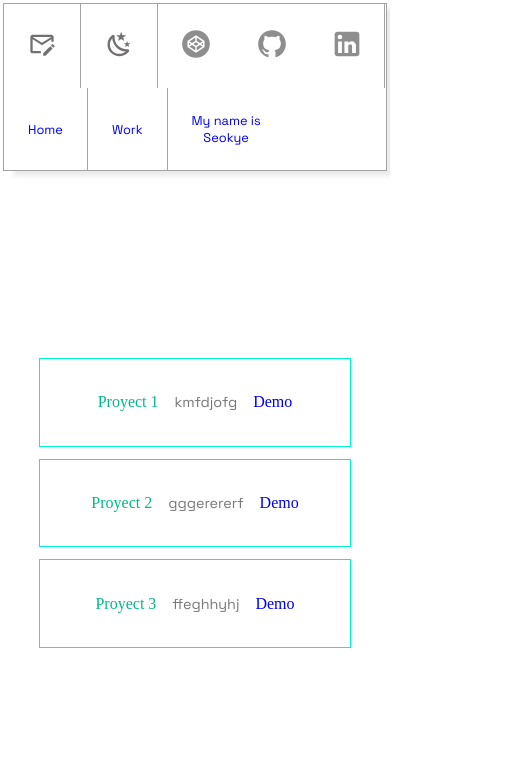
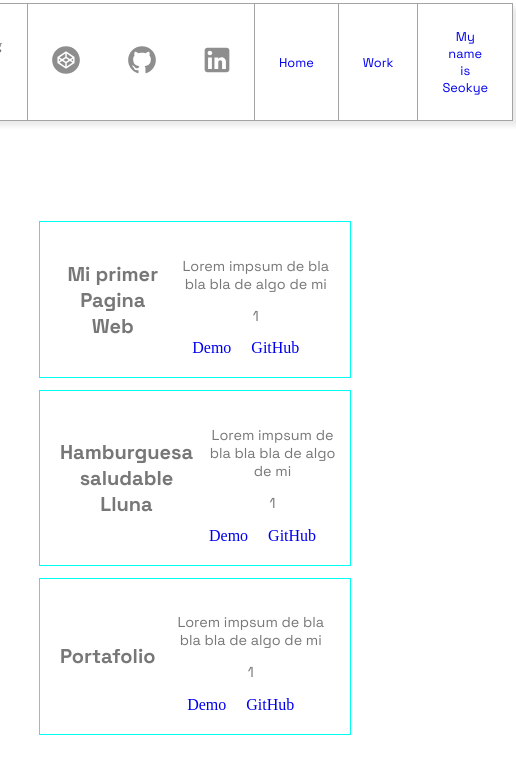
Before and after one commit to seokyelee/GammaPortfolio, a React (Vite) app: page /work in a window 390 px wide. Shown: the top 774 px of the page, 516 px wide, since content can reach past the window. Built offline with nearby package versions, Linux system fonts and the light colour scheme.

Commit message:
create proyect.json. call data ,scss in work page

```diff
--- /dev/null
+++ b/public/proyects.json
@@ -0,0 +1,21 @@
+[
+    {
+        "title": "Mi primer Pagina Web",
+        "description": "Lorem impsum de bla bla bla de algo de mi",
+        "iconprogram": ["1","1","2","3"],
+        "linkto": "hppts://www.google.com"
+    },
+    {
+        "title": "Hamburguesa saludable Lluna",
+        "description": "Lorem impsum de bla bla bla de algo de mi",
+        "iconprogram": ["1","5","2","3"],
+        "linkto": "hppts://www.google.com"
+    },
+    {
+        "title": "Portafolio",
+        "description": "Lorem impsum de bla bla bla de algo de mi",
+        "iconprogram": ["1","1","2","3"],
+        "linkto": "hppts://www.google.com"
+    }
+
+]
--- a/src/componentes/Card/Card.jsx
+++ b/src/componentes/Card/Card.jsx
@@ -8,11 +8,18 @@ function Card(props) {
   return (
     <>
     <div className='proyect_box'>
-    <div className='proyect_title'>{props.title}</div>
-      <p>{props.description}</p>
+    <h2 className='proyect_title'>{props.title}</h2>
 
-      <a href={"props.linkto"}>Demo</a>
+    <div className='proyect_description_box'>
+    <p className='proyect_descrpition'>{props.description}</p>
+      <p className='proyect_icons'>{props.iconprogram}</p>
+      <div className='proyect_links'>
+      <a className='proyect_linkto' href={props.linkto}>Demo</a>
+      <a className='proyect_linkto' href={props.linkto}>GitHub</a>
     </div>
+    </div>
+    </div>
+
     </>
   )
 }
--- a/src/componentes/Card/Card.scss
+++ b/src/componentes/Card/Card.scss
@@ -1,15 +1,16 @@
 @import "../../scss/variable";
+@import "../../scss/global";
 @import "../../scss/font-family";
 
 
 .proyect_box {
     display: flex;
-    justify-content: center;
+    justify-content: space-between;
     margin:0 auto;
     align-items: center;
     gap: var(--spacing, 16px);
     padding: var(--spacing);
-    border: 1px solid rgb(1, 243, 211);
+    border: 1px solid color(color-btn);
     width: 100%;
     margin-bottom: 12px;
     padding: 20px;
@@ -17,6 +18,13 @@
 }
 
 .proyect_title {
-    color: var(--contact-text, rgb(0, 184, 138));
+    color: color(color-p);
     margin: 0;
 }
+.proyect_description_box{
+    display: block;
+}
+
+.proyect_linkto{
+    padding-right: 20px;
+}
--- a/src/componentes/Nav/Nav.scss
+++ b/src/componentes/Nav/Nav.scss
@@ -98,10 +98,3 @@ li {
 
 
  }
-
- @media all and (max-width: 780px){
-    .nav{
-        display: flex;
-        flex-wrap: wrap;
-    }
- }
--- a/src/views/work/Work.jsx
+++ b/src/views/work/Work.jsx
@@ -1,13 +1,25 @@
-import React from 'react';
+import React, { useEffect, useState } from 'react';
 import Card from '../../componentes/Card/Card';
-//import '../../componentes/Card/cardDatas.js';
 
 
-export default function Work() {
+  function Work() {
+    let [data, setData] = useState([]);
+    // let data = [];
+    // useEffect, useState
+    useEffect(() => {
+        fetch('/proyects.json')
+            .then(res => res.json())
+            .then(info => {
+                setData(info);
+            });
+    }, [])
 
   return <>
-    <Card title="Proyect 1" description="kmfdjofg"  linkto=""/>
-    <Card title="Proyect 2" description="gggerererf"linkto=""/>
-    <Card title="Proyect 3" description="ffeghhyhj" linkto=""/>
+  <div>
+    {data.map(item => <Card key={item.title} title={item.title} description={item.description} iconprogram={item.iconprogram[0]} linkto={item.linkto} />)}
+    </div>
   </>
 }
+
+
+export default Work;
```
Also changed, not shown: public/projects.json (deleted, +0 -26 lines), src/componentes/Card/cardDatas.js (deleted, +0 -57 lines).
